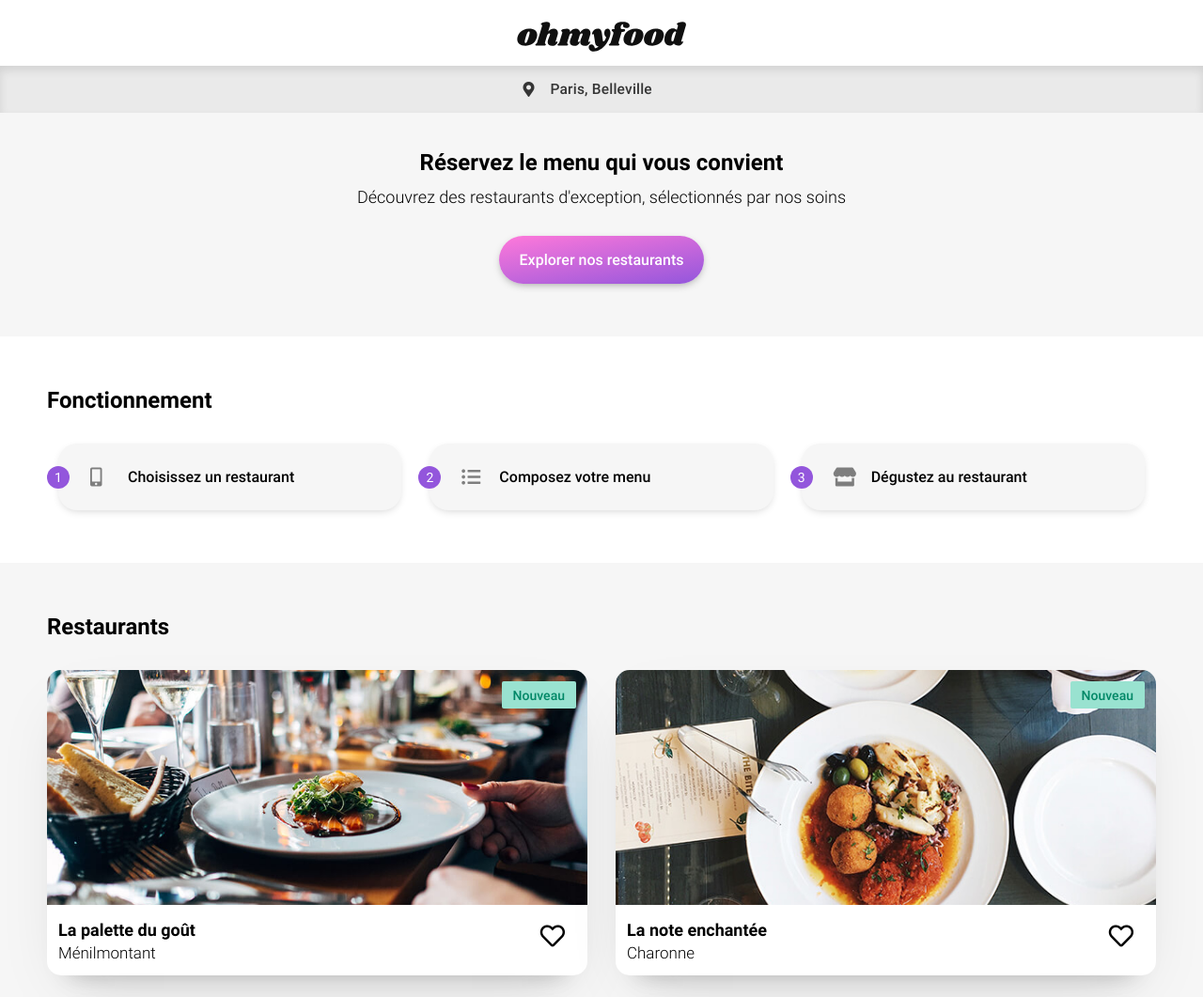
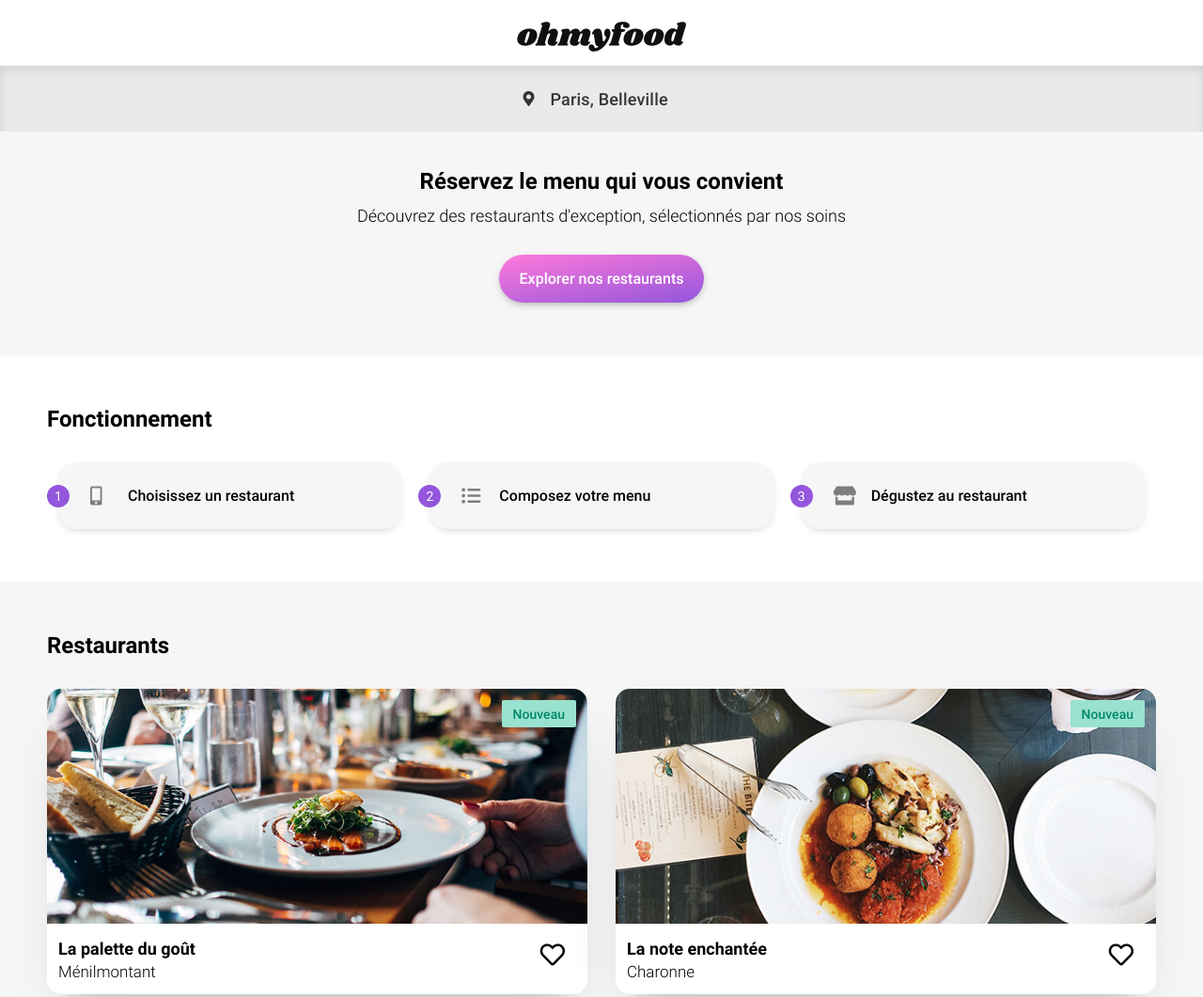
Before and after one commit to Fabou291/FabriceGAILLARD_3_15042021, a website: page public/index.html in a window 1280 px wide. Shown: the top 1061 px of the page at 94% size. Drawn offline with Linux system fonts and the light colour scheme; files whose address does not match are found by name.

Commit message:
add responsive form location

```diff
--- a/sass/components/form/_location-form.scss
+++ b/sass/components/form/_location-form.scss
@@ -30,5 +30,10 @@
             outline: none;
         }
 
+        @include setMediaScreen(tablette) {
+            font-size : 18px;
+            height : 70px;
+        }
+
     }
 }
--- a/sass/layouts/_header.scss
+++ b/sass/layouts/_header.scss
@@ -8,7 +8,7 @@ $__return-btn_shift_top : 6px;
         padding : 6px 0 0 0;
         @include setFlexCenterCenter;
 
-        @include setMediaScreen(laptop) {
+        @include setMediaScreen(tablette) {
             height : 70px;
         }
 
@@ -18,7 +18,7 @@ $__return-btn_shift_top : 6px;
         padding : 5px 0 0 0;
         width : 164px;
 
-        @include setMediaScreen(laptop) {
+        @include setMediaScreen(tablette) {
             width : 180px;
         }
 
```
Also changed, not shown: public/css/styles.css, 1 other file.
